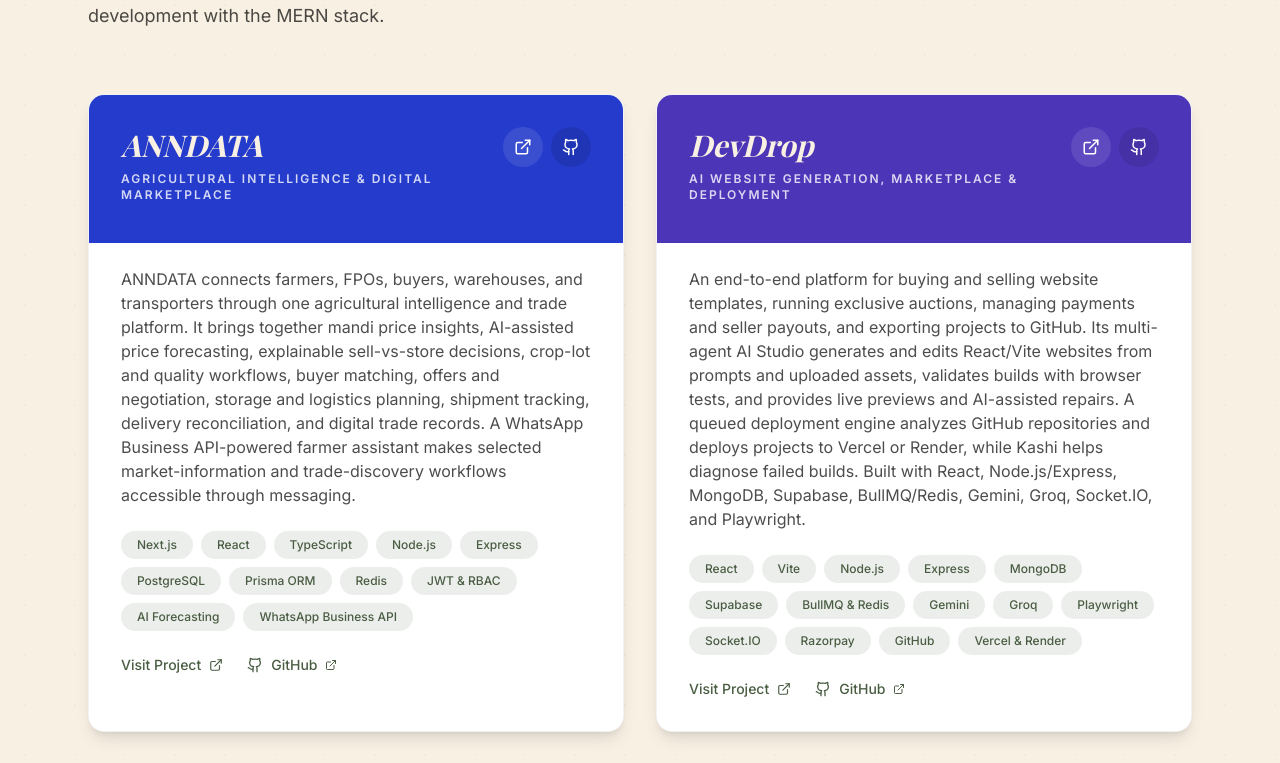
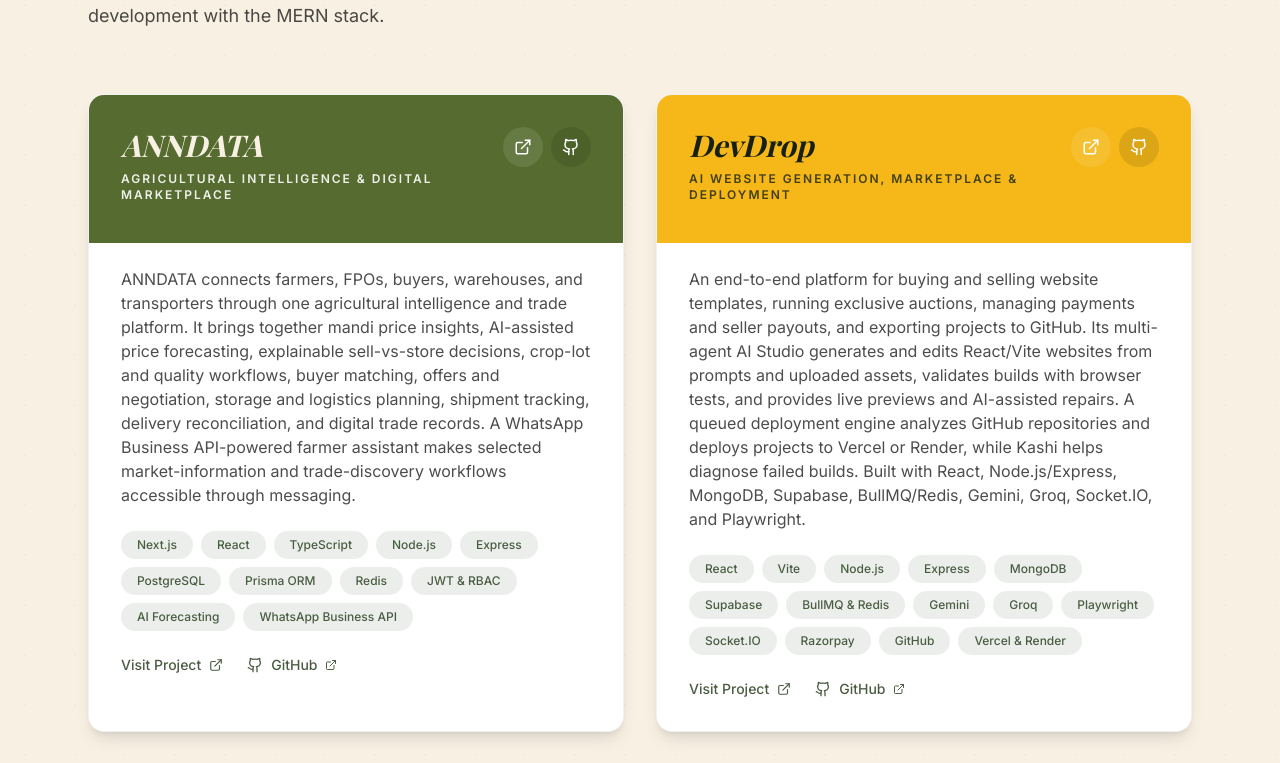
Before and after one commit to RitikPuranik/Portfolio, a React (Vite) app: page / in a window 1280 px wide. Shown: the part 4582-5345 px from the top of the page. Built offline with nearby package versions, Linux system fonts and the light colour scheme; a web font is replaced by a local one.

Commit message:
Set project banners to gold, olive, royal blue, and orange

```diff
--- a/src/sections/ProjectsSection.tsx
+++ b/src/sections/ProjectsSection.tsx
@@ -10,7 +10,7 @@
 const projects = [
   {
     title: 'ANNDATA',
-    color: 'bg-[#243BCB]',
+    color: 'bg-[#556B2F]',
     tech: 'Agricultural Intelligence & Digital Marketplace',
     link: 'https://anndata-jet.vercel.app/',
     github: 'https://github.com/RitikPuranik/Anndata',
@@ -20,7 +20,7 @@
   },
   {
     title: 'DevDrop',
-    color: 'bg-[#4D35B8]',
+    color: 'bg-[#F5B818]',
     tech: 'AI Website Generation, Marketplace & Deployment',
     link: 'https://dev-drop-gamma.vercel.app',
     github: 'https://github.com/RitikPuranik/DevDrop',
@@ -30,7 +30,7 @@
   },
   {
     title: 'CodeWave Solution',
-    color: 'bg-[#C8ED2D]',
+    color: 'bg-[#F07835]',
     tech: 'Online Course Enrollment Platform',
     link: 'https://codewavesolution.in',
     description:
@@ -39,7 +39,7 @@
   },
   {
     title: 'FoodGram',
-    color: 'bg-[#D83D75]',
+    color: 'bg-[#4169E1]',
     tech: 'Social Food Discovery & Sharing Platform',
     link: 'https://food-app-nine-liard.vercel.app/',
     github: 'https://github.com/RitikPuranik/FoodGram',
@@ -123,10 +123,10 @@
               <div className={`${project.color} p-6 pb-5 sm:p-8 sm:pb-6`}>
                 <div className="mb-4 flex items-start justify-between gap-4">
                   <div className="min-w-0">
-                    <h3 className={`break-words font-display text-2xl font-bold italic leading-tight lg:text-3xl ${project.title === 'CodeWave Solution' ? 'text-[#172016]' : 'text-[#F8F0E3]'}`}>
+                    <h3 className={`break-words font-display text-2xl font-bold italic leading-tight lg:text-3xl ${project.title === 'CodeWave Solution' || project.title === 'DevDrop' ? 'text-[#172016]' : 'text-[#F8F0E3]'}`}>
                       {project.title}
                     </h3>
-                    <span className={`mt-2 block font-body text-xs font-semibold uppercase tracking-[2px] ${project.title === 'CodeWave Solution' ? 'text-[#172016]/75' : 'text-white/80'}`}>
+                    <span className={`mt-2 block font-body text-xs font-semibold uppercase tracking-[2px] ${project.title === 'CodeWave Solution' || project.title === 'DevDrop' ? 'text-[#172016]/80' : 'text-white/90'}`}>
                       {project.tech}
                     </span>
                   </div>
```
